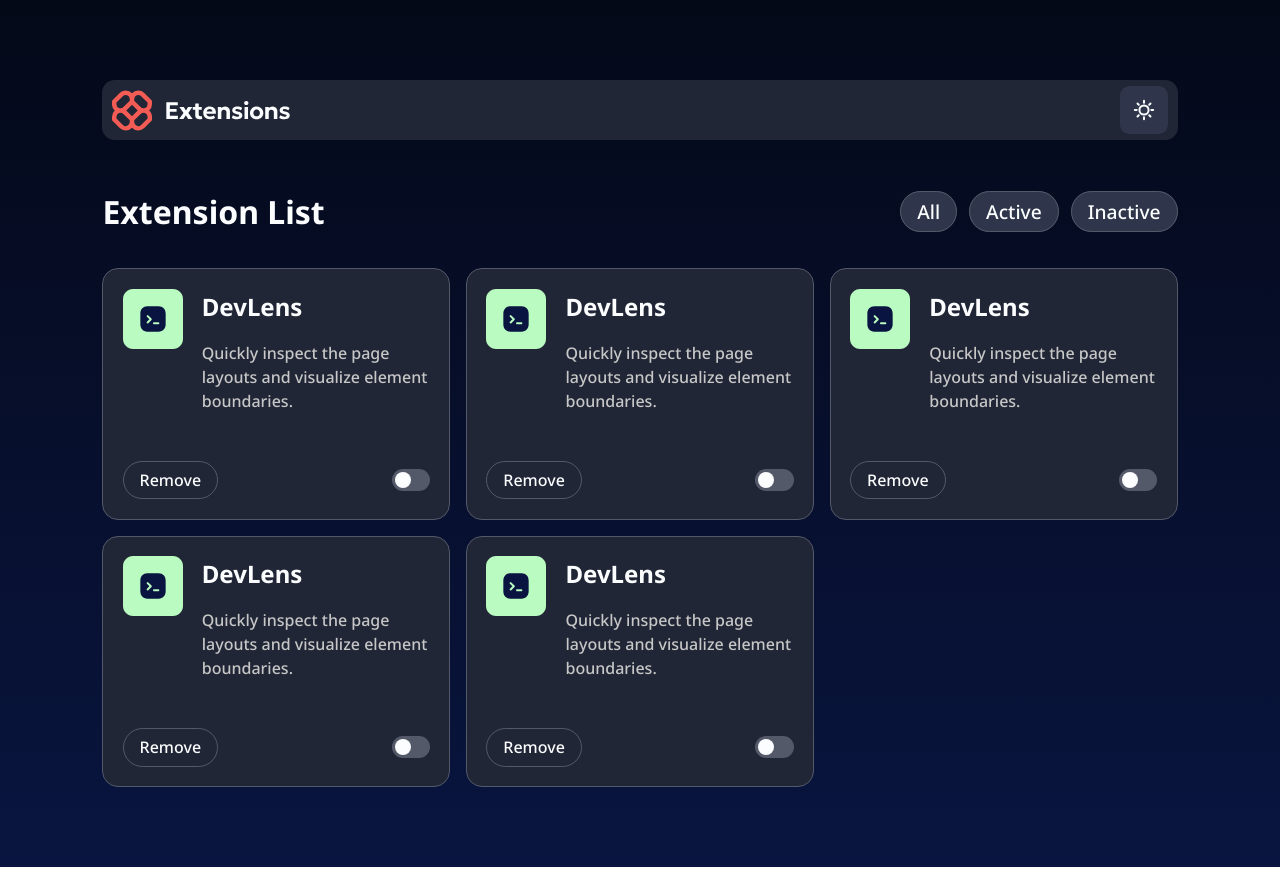
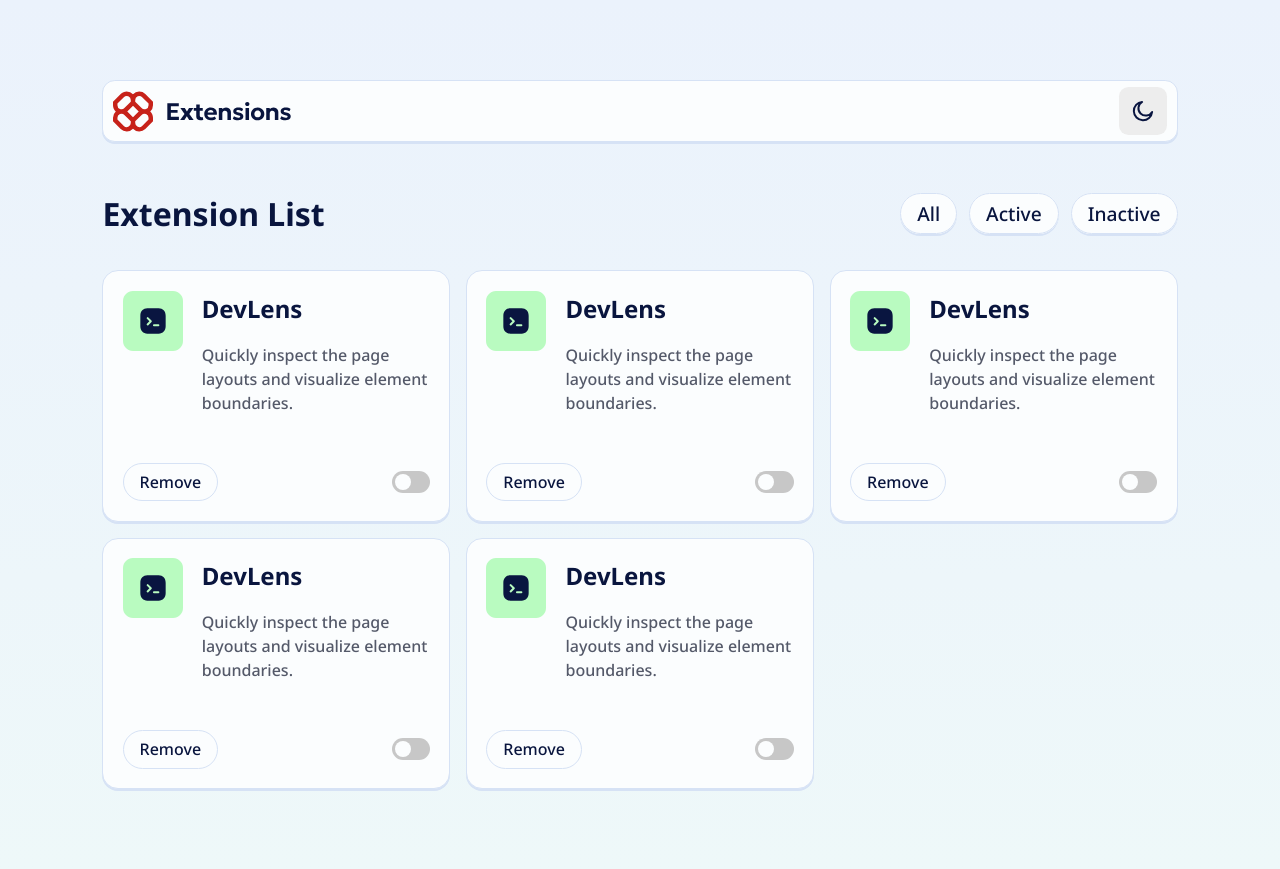
Before and after one commit to gilotin/-Frontend-Mentor-Browser-extension-manager-UI, a React (Vite) app in the folder Browser extension menager UI/: page / in a window 1280 px wide. Built offline with nearby package versions, Linux system fonts and the light colour scheme.

Commit message:
feat: Added Theme state, so now you can change the main theme

```diff
--- a/Browser extension menager UI/src/App.css
+++ b/Browser extension menager UI/src/App.css
@@ -175,13 +175,13 @@
 /* Filter bar-menu */
 
 .filter__bar {
-    margin-bottom: calc(var(--margin-bottom) * 2);
+    align-items: center;
     display: flex;
     flex-direction: row;
     flex-wrap: wrap;
+    gap: 1rem;
     justify-content: center;
-    align-items: center;
-    gap: 1rem;
+    margin-bottom: calc(var(--margin-bottom) * 2);
 }
 
 @container (width > 560px) {
@@ -201,7 +201,7 @@
 }
 
 .filter__input-label {
-    background: var(--neutral-700);
+    background: var(--background-color);
     border: var(--border);
     box-shadow: var(--border-shadow);
     padding: .4rem 1rem;
--- a/Browser extension menager UI/src/App.tsx
+++ b/Browser extension menager UI/src/App.tsx
@@ -1,8 +1,29 @@
+import { useState } from "react";
 import "./App.css";
+import darkThemeIcon from "../src/assets//images/icon-moon.svg";
+import lightThemeIcon from "../src/assets//images/icon-sun.svg";
 
 function App() {
+    const [theme, setTheme] = useState({ state: "white", icon: darkThemeIcon });
+
+    function changingTheme() {
+        if (theme.state === "white") {
+            setTheme((prevState) => ({
+                ...prevState,
+                state: "dark",
+                icon: lightThemeIcon,
+            }));
+        } else {
+            setTheme((prevState) => ({
+                ...prevState,
+                state: "white",
+                icon: darkThemeIcon,
+            }));
+        }
+    }
+
     return (
-        <div data-theme="dark" className="extension__app">
+        <div data-theme={theme.state} className="extension__app">
             <div className="top__bar">
                 <div className="logo__section">
                     <svg
@@ -31,8 +52,8 @@ function App() {
                         </defs>
                     </svg>
                 </div>
-                <button className="button theme__button">
-                    <img src="./src/assets/images/icon-sun.svg" alt="" />
+                <button onClick={changingTheme} className="button theme__button">
+                    <img src={theme.icon} alt="" />
                 </button>
             </div>
 
```
